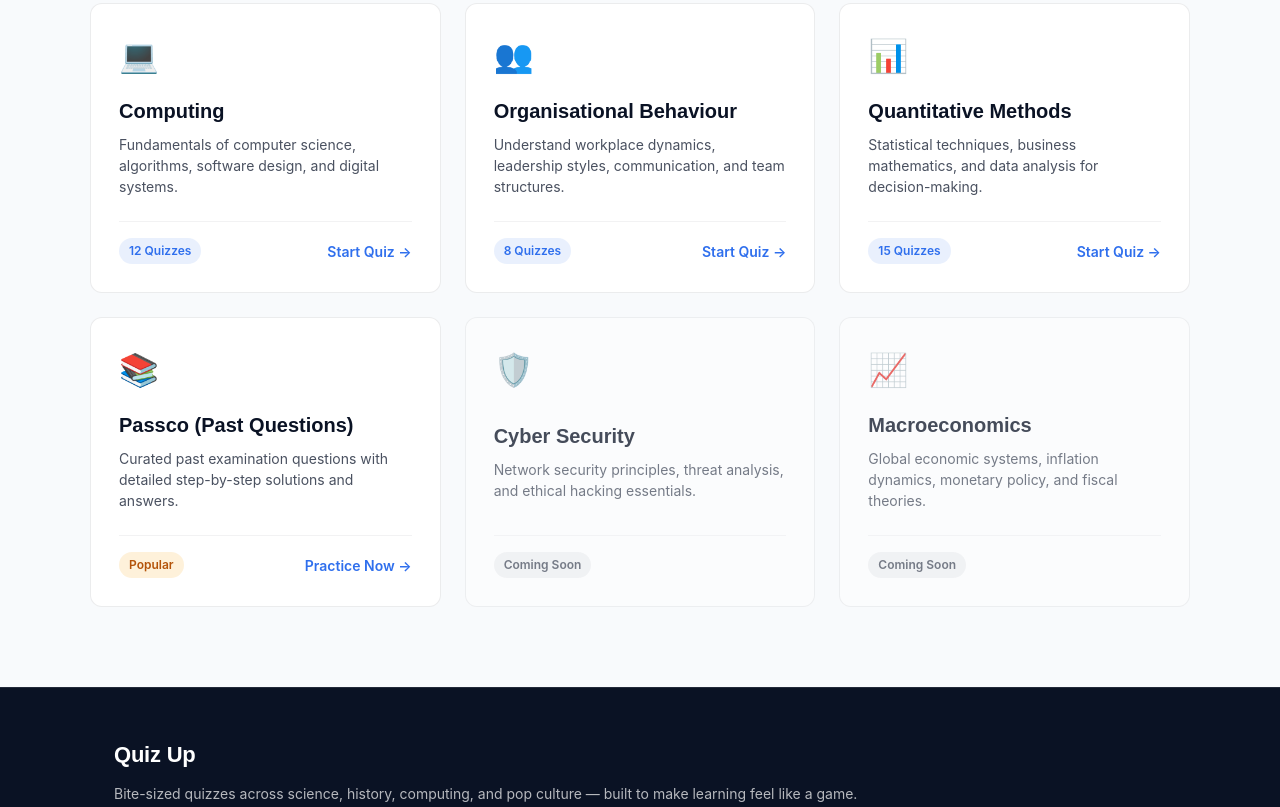
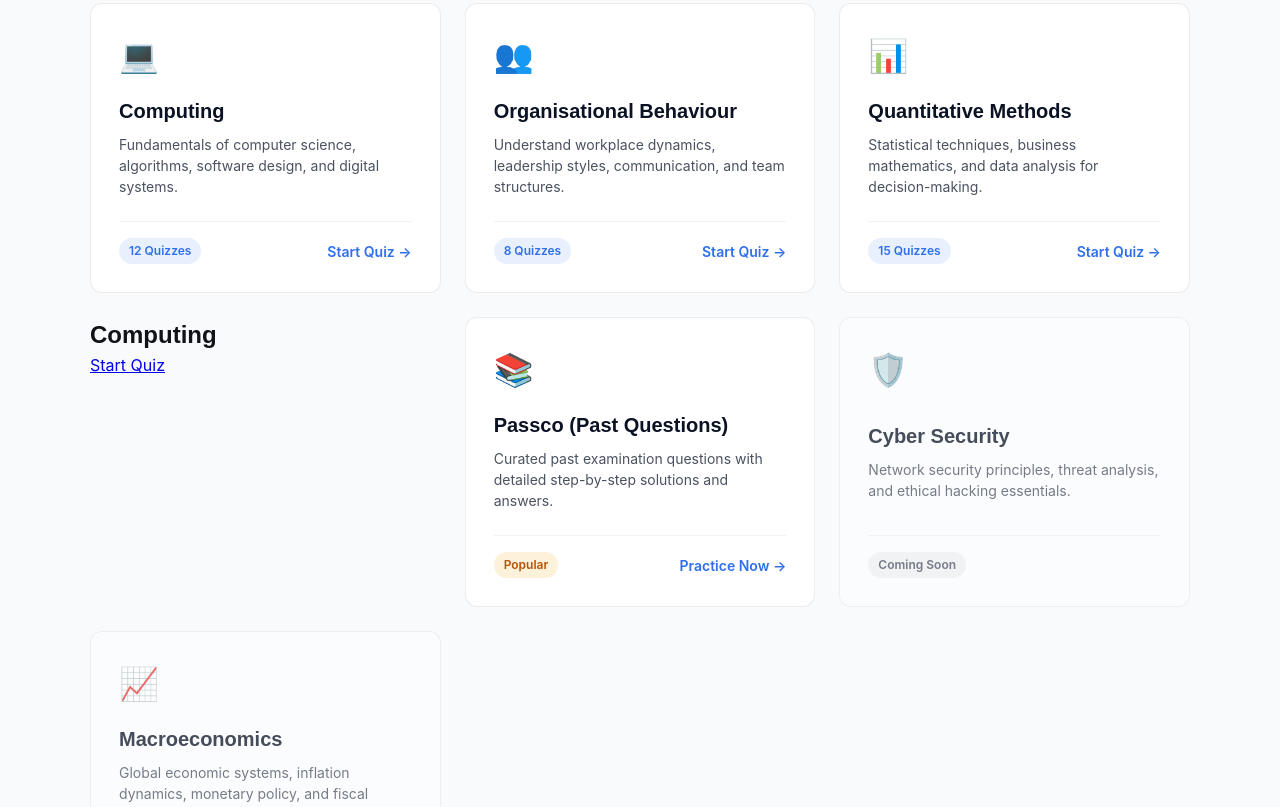
Before and after one commit to angelicazomahun2007/Online-Quiz, a plain HTML site: page courses.html in a window 1280 px wide. Shown: the part 360-1167 px from the top of the page. Drawn offline with Linux system fonts and the light colour scheme.

Commit message:
try change

```diff
--- a/courses.html
+++ b/courses.html
@@ -71,6 +71,12 @@
           <span class="badge active">15 Quizzes</span>
           <a href="Quantity method.html" class="course-link">Start Quiz &rarr;</a>
         </div>
+      </div>
+
+      <div class="card-content">
+
+        <h1>Computing</h1>
+        <p><a href="computing.html">Start Quiz</a></p>
       </div>
 
       <!-- Card 4: Passco -->
```
Also changed, not shown: index.html (+2 -2 lines).
